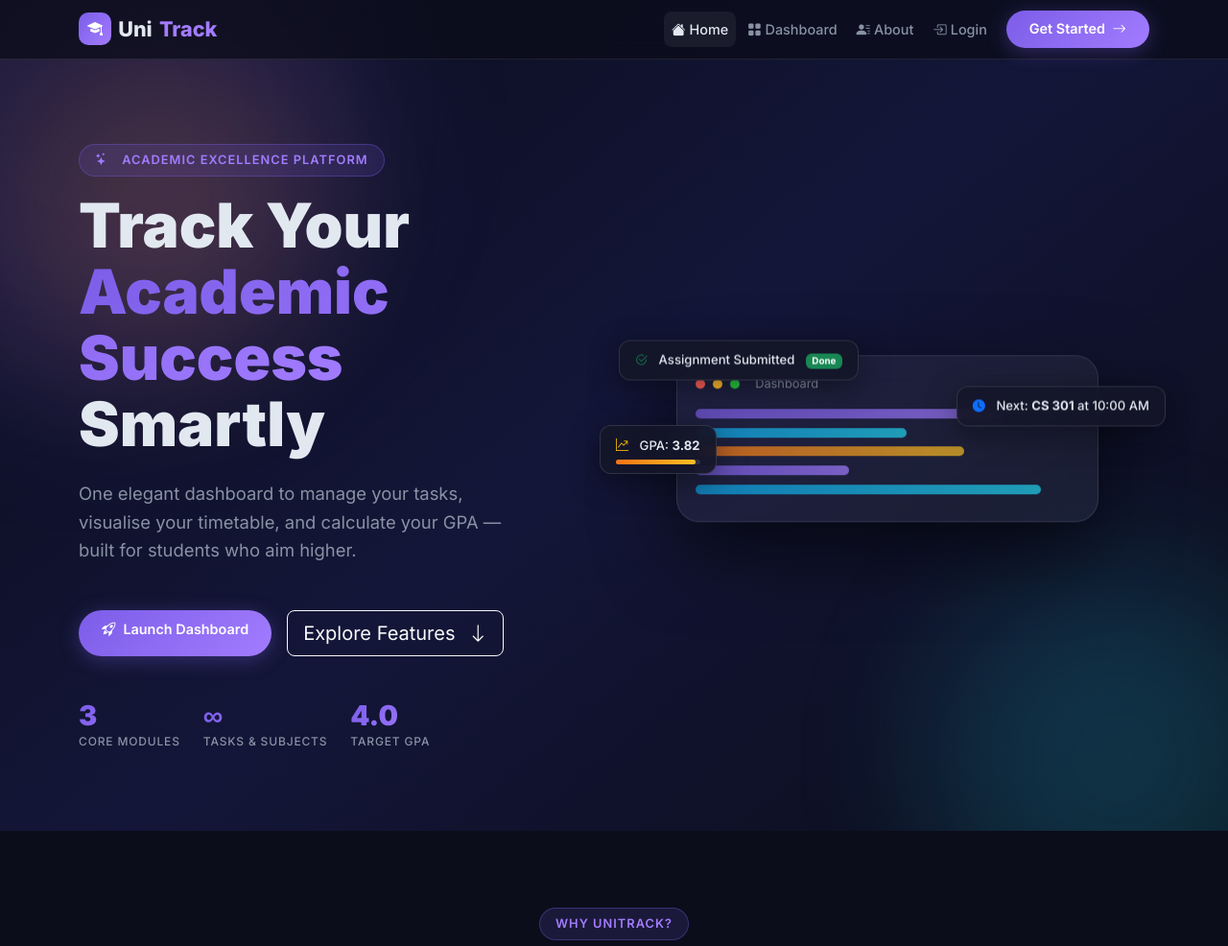
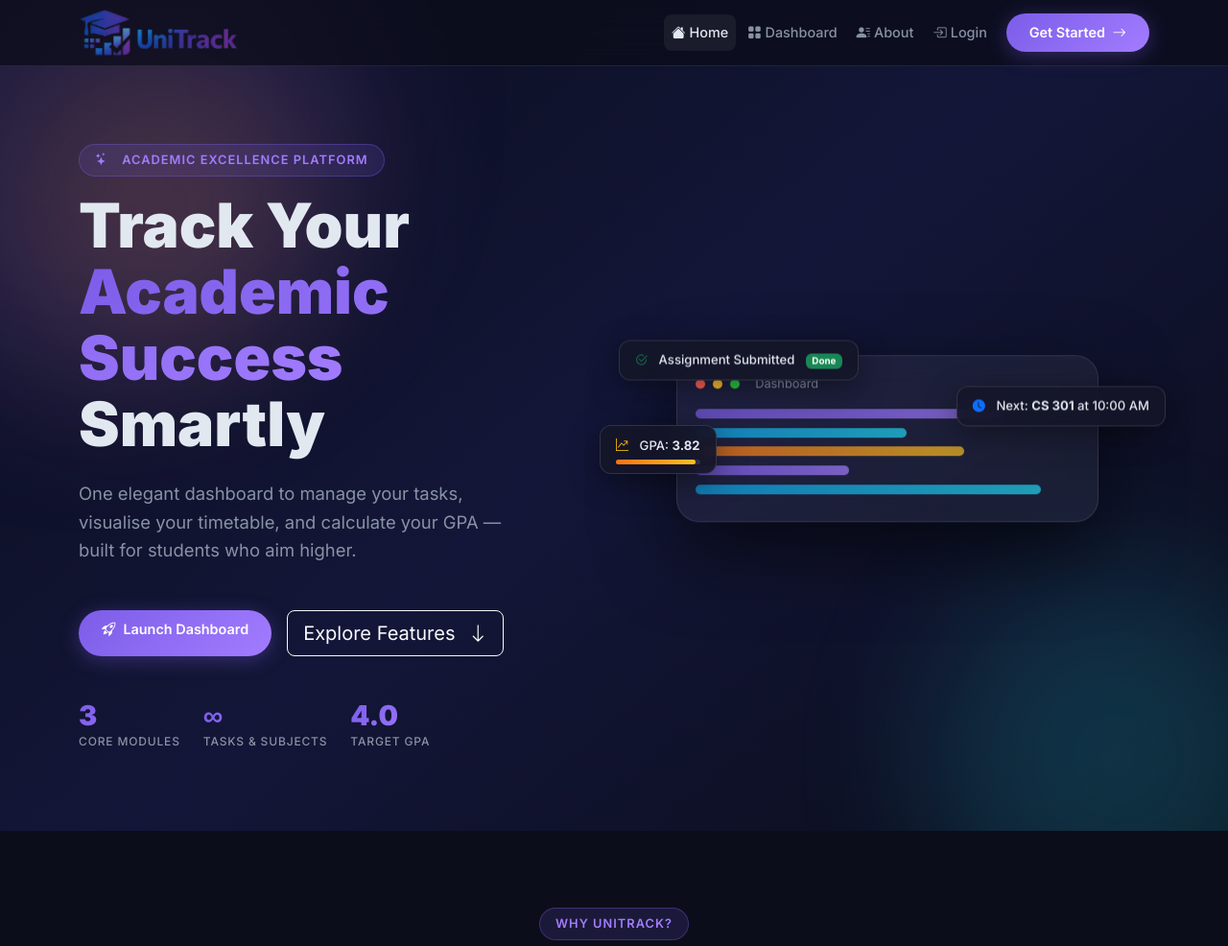
Before and after one commit to ashan2k02/UniTrack, a PHP site: page / in a window 1280 px wide. Shown: the top 986 px of the page at 96% size. Run offline with PHP 8.4, Linux system fonts and the light colour scheme.

```diff
--- a/css/style.css
+++ b/css/style.css
@@ -276,7 +276,18 @@ a {
   color: var(--text);
   display: flex;
   align-items: center;
-  gap: .45rem;
+  gap: 0;
+  padding: 0;
+}
+
+.brand-logo .brand-icon {
+  width: auto;
+  height: 52px;
+}
+
+.brand-logo .brand-icon img {
+  width: auto;
+  height: 100%;
 }
 
 
@@ -284,11 +295,15 @@ a {
   display: inline-flex;
   align-items: center;
   justify-content: center;
-  width: 34px; height: 34px;
-  background: linear-gradient(135deg, #7c5de8, #a27cff);
-  border-radius: 10px;
-  font-size: 1rem;
-  color: #fff;
+  width: 40px;
+  height: 40px;
+  flex-shrink: 0;
+}
+.brand-icon img {
+  width: 100%;
+  height: 100%;
+  object-fit: contain;
+  display: block;
 }
 
 
--- a/index.html
+++ b/index.html
@@ -25,9 +25,8 @@
     <nav class="navbar navbar-expand-lg fixed-top glass-nav" id="mainNavbar">
         <div class="container">
             <!--Logo -->
-            <a class="navbar-brand brand-logo" href="index.html">
-                <span class="brand-icon"><i class="bi bi-mortarboard-fill"></i></span>
-                Uni<span class="brand-accent">Track</span>
+            <a class="navbar-brand brand-logo" href="index.html" aria-label="UniTrack home">
+                <span class="brand-icon"><img src="images/logo.png" alt="UniTrack logo"></span>
             </a>
 
             <!-- Mobile  -->
```
Also changed, not shown: .github/workflows/deploy-pages.yml (added).
